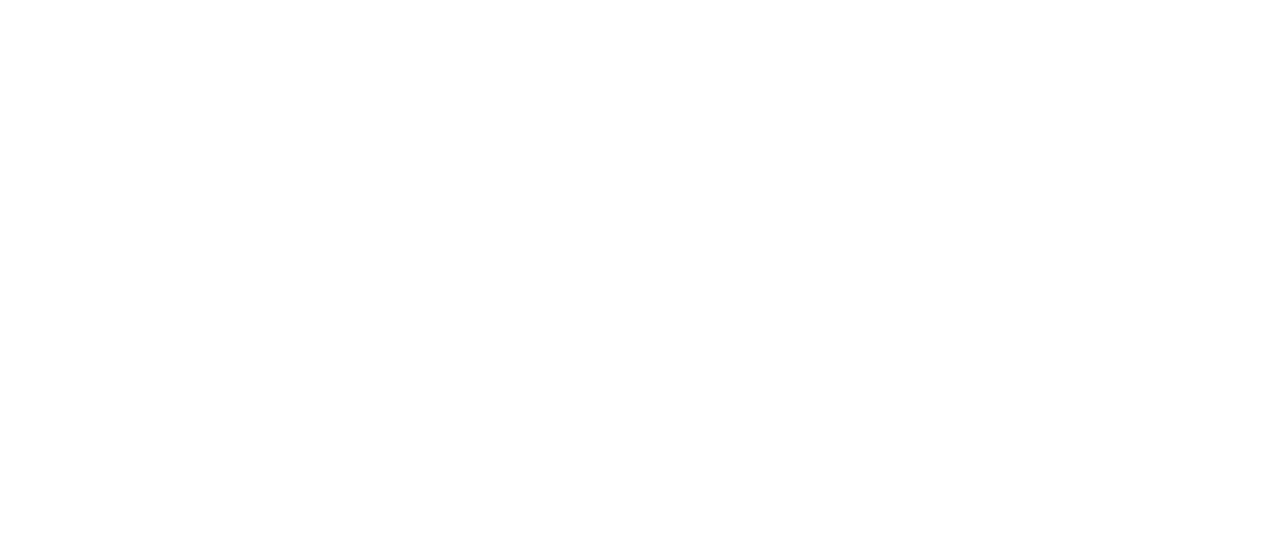
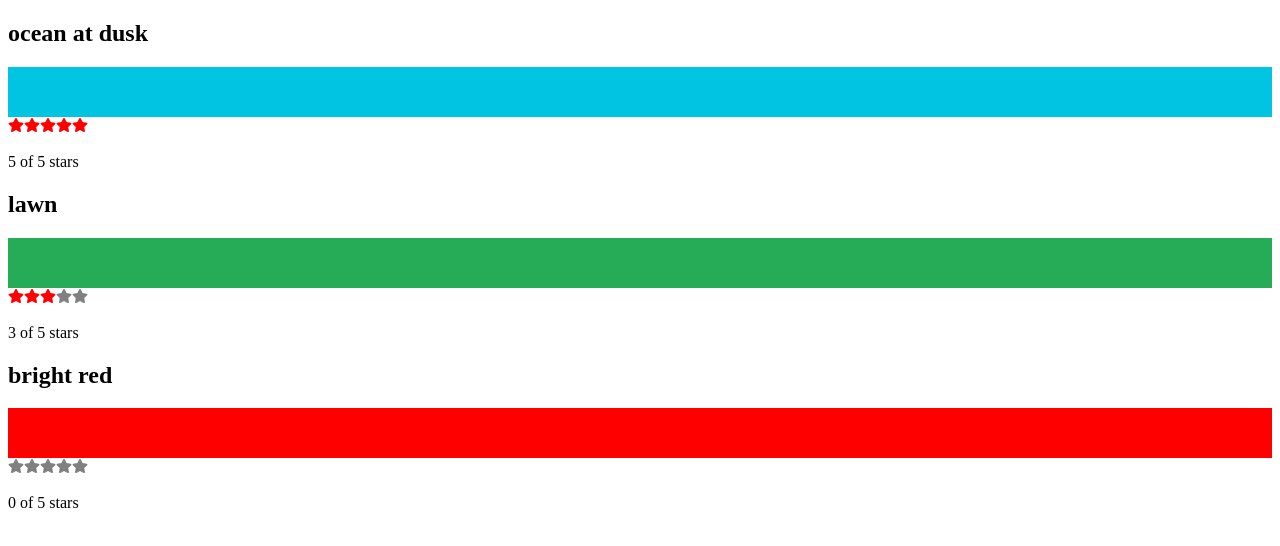
Before and after one commit to dodo-lab/study, a React (Create React App) app in the folder react-hands-on-learning/chapter_06_state/color-sample-app/: page / in a window 1280 px wide. Shown: the top 546 px of the page. Built offline with nearby package versions, Linux system fonts and the light colour scheme.

Commit message:
【Reactハンズオンラーニング】 6章 ステート管理 ステートをコンポーネントツリーの上から下へ伝える

```diff
--- a/react-hands-on-learning/chapter_06_state/color-sample-app/package.json
+++ b/react-hands-on-learning/chapter_06_state/color-sample-app/package.json
@@ -8,6 +8,7 @@
     "@testing-library/user-event": "^12.8.3",
     "react": "^17.0.2",
     "react-dom": "^17.0.2",
+    "react-icons": "^4.2.0",
     "react-scripts": "4.0.3",
     "web-vitals": "^1.1.2"
   },
--- a/react-hands-on-learning/chapter_06_state/color-sample-app/src/App.js
+++ b/react-hands-on-learning/chapter_06_state/color-sample-app/src/App.js
@@ -1,5 +1,10 @@
+import React, { useState } from 'react';
+import colorData from './color-data.json';
+import ColorList from './components/ColorList';
+
 function App() {
-  return <div className="App"></div>;
+  const [colors, setColors] = useState(colorData);
+  return <ColorList colors={colors} />;
 }
 
 export default App;
--- /dev/null
+++ b/react-hands-on-learning/chapter_06_state/color-sample-app/src/color-data.json
@@ -0,0 +1,20 @@
+[
+  {
+    "id": "0175d1f0-a8c6-41bf-8d02-df5734d829a4",
+    "title": "ocean at dusk",
+    "color": "#00c4e2",
+    "rating": 5
+  },
+  {
+    "id": "83c7ba2f-7392-4d7d-9e23-35adbe186046",
+    "title": "lawn",
+    "color": "#26ac56",
+    "rating": 3
+  },
+  {
+    "id": "a11e3995-b0bd-4d58-8c48-5e49ae7f7f23",
+    "title": "bright red",
+    "color": "#ff0000",
+    "rating": 0
+  }
+]
--- /dev/null
+++ b/react-hands-on-learning/chapter_06_state/color-sample-app/src/components/Color.js
@@ -0,0 +1,12 @@
+import React from 'react';
+import StarRating from './StarRating';
+
+export default function Color({ title, color, rating }) {
+  return (
+    <section>
+      <h1>{title}</h1>
+      <div style={{ height: 50, backgroundColor: color }} />
+      <StarRating selectedStars={rating} />
+    </section>
+  );
+}
--- /dev/null
+++ b/react-hands-on-learning/chapter_06_state/color-sample-app/src/components/ColorList.js
@@ -0,0 +1,16 @@
+import React from 'react';
+import Color from './Color';
+
+export default function ColorList({ colors = {} }) {
+  if (!colors.length) {
+    return <div>No Colors Listed.</div>;
+  }
+
+  return (
+    <div>
+      {colors.map((color, i) => (
+        <Color key={i} {...color} />
+      ))}
+    </div>
+  );
+}
--- /dev/null
+++ b/react-hands-on-learning/chapter_06_state/color-sample-app/src/components/StarRating.js
@@ -0,0 +1,18 @@
+import React, { useState } from 'react';
+import { FaStar } from 'react-icons/fa';
+
+const Star = ({ selected = false }) => <FaStar color={selected ? 'red' : 'grey'} />;
+
+export default function StarRating({ totalStars = 5, selectedStars = 0 }) {
+  return (
+    <>
+      {/* totalStarsの数分のスターを表示 */}
+      {[...Array(totalStars)].map((_, i) => (
+        <Star key={i} selected={selectedStars > i} />
+      ))}
+      <p>
+        {selectedStars} of {totalStars} stars
+      </p>
+    </>
+  );
+}
```
Also changed, not shown: 1 other file (tests, documents, lock files or other folders).
